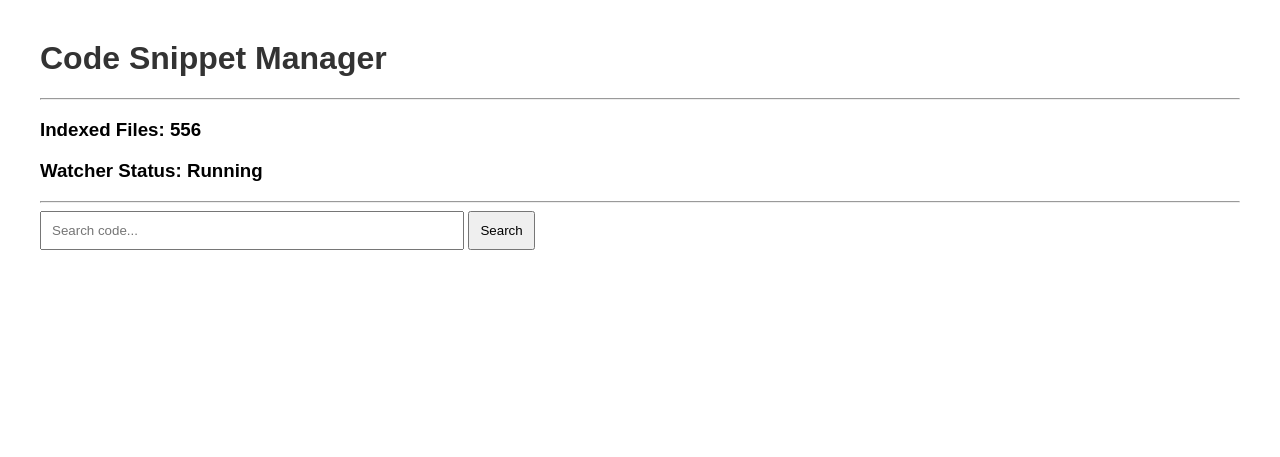
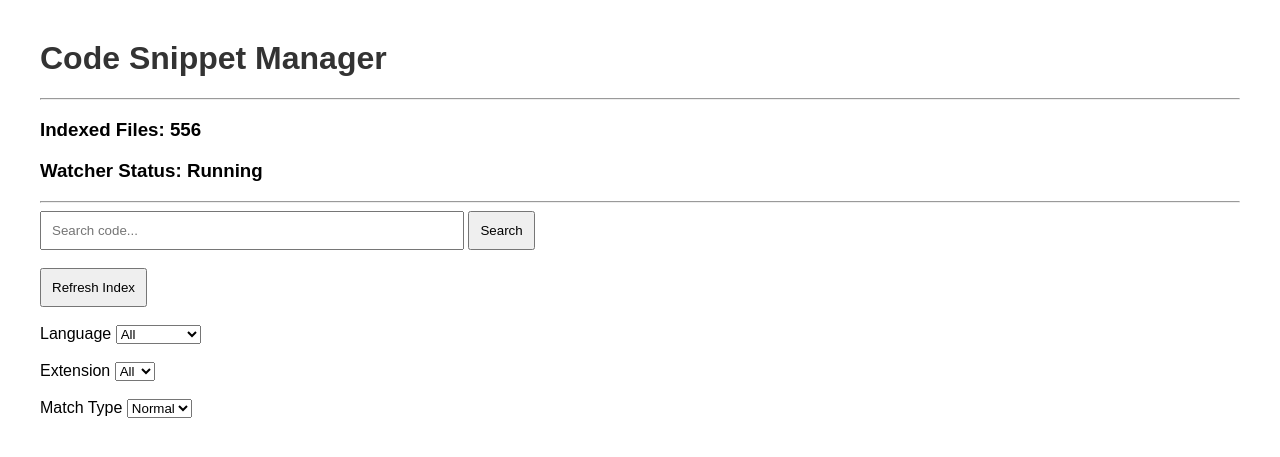
Before and after one commit to Shriyans406/Snippet-Manager, a Flask app: page / in a window 1280 px wide. Shown: the top 457 px of the page. Run offline with Flask 3, Linux system fonts and the light colour scheme; data comes from the database, SQL or seed files in the repository.

Commit message:
Phase 9A partially

```diff
--- a/webui/app.py
+++ b/webui/app.py
@@ -6,6 +6,9 @@ from flask import request
 from dashboard.status import (
     get_total_files
 )
+
+
+import subprocess
 
 import sqlite3
 from pathlib import Path
@@ -134,6 +137,22 @@ def snippet(file_id):
     )
 
 
+
+@app.route("/refresh")
+def refresh():
+
+    subprocess.run(
+        [
+            "python",
+            "indexer/update_changed_files.py"
+        ]
+    )
+
+    return (
+        "Index Refreshed"
+    )
+
+
 if __name__ == "__main__":
 
     app.run(
--- a/webui/templates/index.html
+++ b/webui/templates/index.html
@@ -43,8 +43,139 @@
             Search
         </button>
 
+        <br>
+        <br>
+
+        <button type="button" onclick="refreshIndex()">
+
+            Refresh Index
+
+        </button>
+
+        <br>
+        <br>
+
+        <label>
+
+            Language
+
+        </label>
+
+        <select name="language">
+
+            <option value="">
+
+                All
+
+            </option>
+
+            <option value="python">
+
+                Python
+
+            </option>
+
+            <option value="javascript">
+
+                JavaScript
+
+            </option>
+
+            <option value="rust">
+
+                Rust
+
+            </option>
+
+        </select>
+
+        <br>
+        <br>
+
+        <label>
+
+            Extension
+
+        </label>
+
+        <select name="extension">
+
+            <option value="">
+
+                All
+
+            </option>
+
+            <option value="py">
+
+                .py
+
+            </option>
+
+            <option value="js">
+
+                .js
+
+            </option>
+
+            <option value="rs">
+
+                .rs
+
+            </option>
+
+        </select>
+
+        <br>
+        <br>
+
+        <label>
+
+            Match Type
+
+        </label>
+
+        <select name="match_type">
+
+            <option value="normal">
+
+                Normal
+
+            </option>
+
+            <option value="exact">
+
+                Exact
+
+            </option>
+
+        </select>
+
+
     </form>
+
 
 </body>
 
+<script>
+
+    function refreshIndex() {
+
+        fetch(
+            "/refresh"
+        )
+
+            .then(
+                response =>
+                    response.text()
+            )
+
+            .then(
+                data =>
+                    alert(data)
+            );
+    }
+
+</script>
+
 </html>
```
Also changed, not shown: dashboard/refresh_info.py (added).
